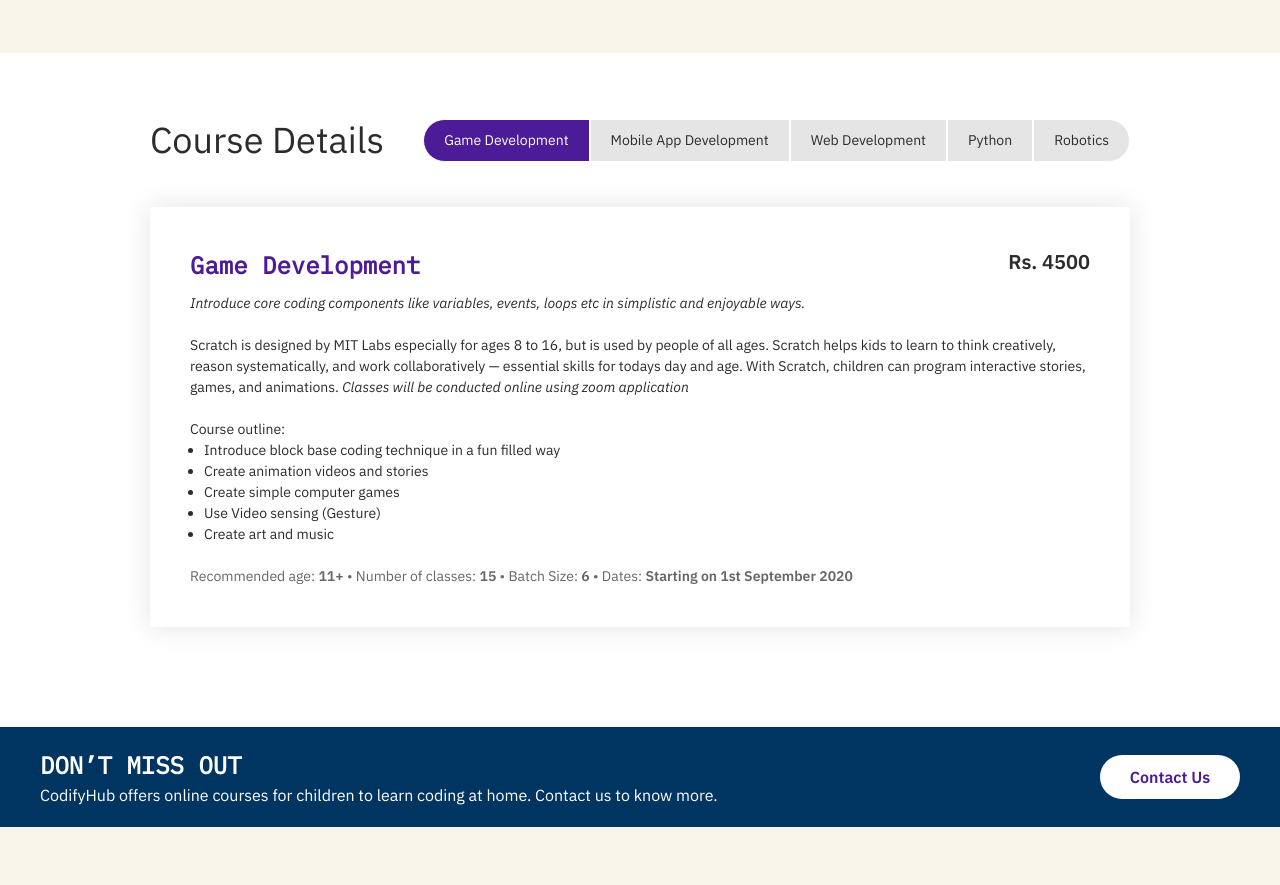
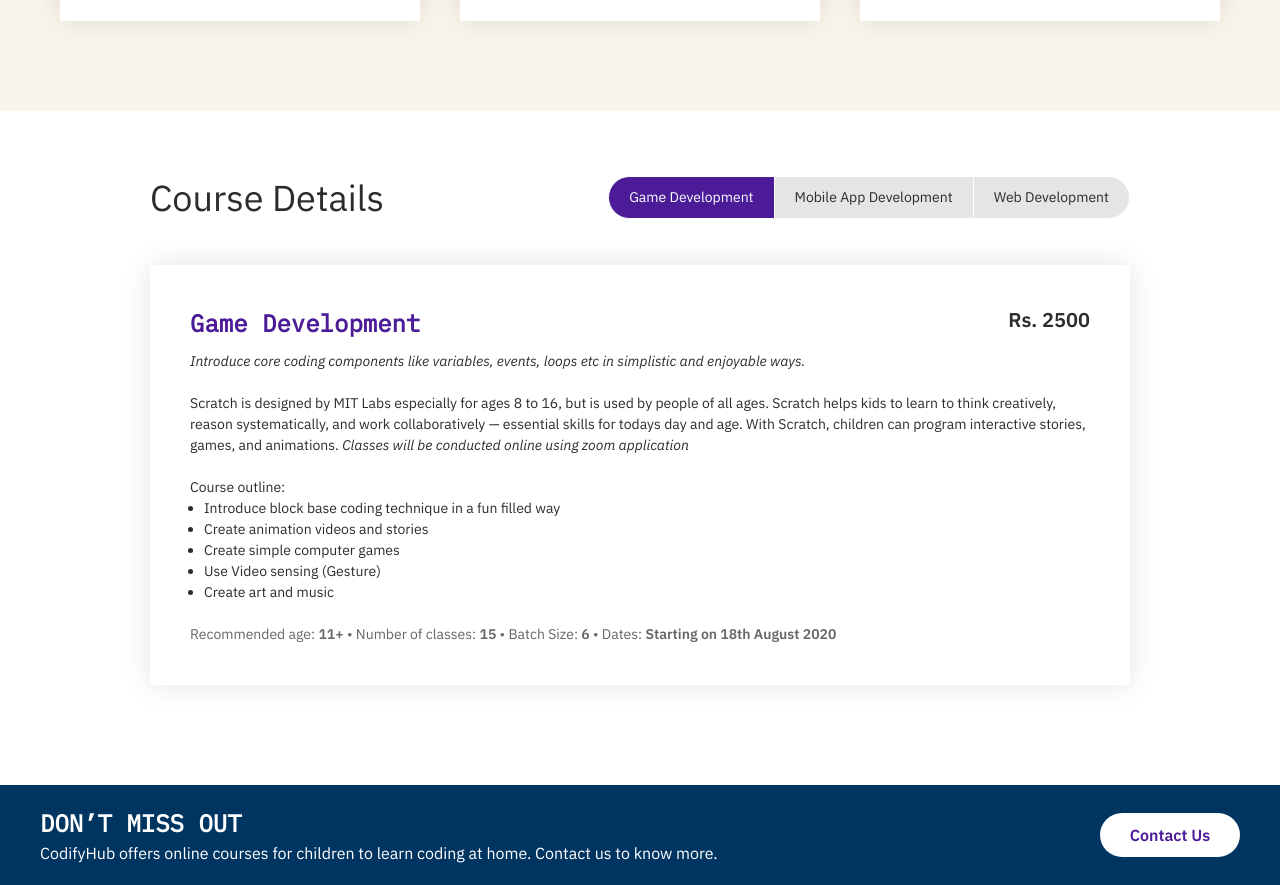
Before and after one commit to mustafasaifee42/CodifyHub, a React (Create React App) app: page / in a window 1280 px wide. Shown: the part 1084-1969 px from the top of the page. Before the commit the page ends 1911 px from the top, so only its background shows below. Built offline with nearby package versions, Linux system fonts and the light colour scheme.

Commit message:
Revert "Changes in course info, contact info and images"
This reverts commit 525fa440bc346ec7cb2398d20050663b22fc5240.

```diff
--- a/src/App.js
+++ b/src/App.js
@@ -81,7 +81,9 @@ function App() {
       <GlobalStyle />
       <Header>
         <Logo>CodifyHub</Logo>
-        <p>Phone/Whatsapp : +919686915788</p>
+        <a href="mailto:contact@codifyhub.com">
+          <Button>Contact Us</Button>
+        </a>
       </Header>
       <HeroBanner />
       <WhySection />
@@ -94,7 +96,7 @@ function App() {
           Contact us to know more.
         </div>
         <div>
-          <a href="mailto:info@codifyhub.com">
+          <a href="mailto:contact@codifyhub.com">
             <Button>Contact Us</Button>
           </a>
         </div>
--- a/src/Courses.js
+++ b/src/Courses.js
@@ -110,7 +110,7 @@ function App() {
             </NavButtons>
             <NavButtons
               selected={courseNo === 2 ? true : false}
-              borderWidth={"1px"}
+              borderWidth={"1px 0px 1px 0px"}
               borderRadius={"0 0 0 0"}
               onClick={() => {
                 setCourseNo(2);
@@ -121,32 +121,12 @@ function App() {
             <NavButtons
               selected={courseNo === 3 ? true : false}
               borderWidth={"1px"}
-              borderRadius={"0 0 0 0"}
+              borderRadius={"0 30px 30px 0"}
               onClick={() => {
                 setCourseNo(3);
               }}
             >
               Web Development
-            </NavButtons>
-            <NavButtons
-              selected={courseNo === 4 ? true : false}
-              borderWidth={"1px"}
-              borderRadius={"0 0 0 0"}
-              onClick={() => {
-                setCourseNo(4);
-              }}
-            >
-              Python
-            </NavButtons>
-            <NavButtons
-              selected={courseNo === 5 ? true : false}
-              borderWidth={"1px"}
-              borderRadius={"0 30px 30px 0"}
-              onClick={() => {
-                setCourseNo(5);
-              }}
-            >
-              Robotics
             </NavButtons>
           </NavButtonsContainer>
         </HeaderDiv>
@@ -154,7 +134,7 @@ function App() {
           <Container>
             <TitleDiv>
               <H1>Game Development</H1>
-              <PriceDiv>Rs. 4500</PriceDiv>
+              <PriceDiv>Rs. 2500</PriceDiv>
             </TitleDiv>
             <Italics>
               Introduce core coding components like variables, events, loops etc
@@ -183,14 +163,16 @@ function App() {
             <SubNote>
               Recommended age: <Bold>11+</Bold> • Number of classes:{" "}
               <Bold>15</Bold> • Batch Size: <Bold>6</Bold> • Dates:{" "}
-              <Bold>Starting on 1st September 2020</Bold>
+              <Bold>Starting on 18th August 2020</Bold>
             </SubNote>
           </Container>
         ) : courseNo === 2 ? (
           <Container>
             <TitleDiv>
               <H1>Mobile App Development</H1>
-              <PriceDiv>Rs. 5400</PriceDiv>
+              <PriceDiv>
+                <StrikeThrough>Rs. 5400</StrikeThrough> {"  "}Rs. 3000
+              </PriceDiv>
             </TitleDiv>
             <Italics>
               Perfect match for middle school students. Doesn’t require any
@@ -238,14 +220,16 @@ function App() {
             <SubNote>
               Recommended age: <Bold>13+</Bold> • Number of classes:{" "}
               <Bold>18</Bold> • Batch Size: <Bold>6</Bold> • Dates:{" "}
-              <Bold>Starting on 15th September 2020</Bold>
+              <Bold>Starting on 1st October 2020</Bold>
             </SubNote>
           </Container>
-        ) : courseNo === 3 ? (
+        ) : (
           <Container>
             <TitleDiv>
               <H1>Web Development</H1>
-              <PriceDiv>Rs. 5400</PriceDiv>
+              <PriceDiv>
+                <StrikeThrough>Rs. 5400</StrikeThrough> {"  "}Rs. 3000
+              </PriceDiv>
             </TitleDiv>
             Digitization has moved everything online. Today all major businesses
             are running online like amazon, flipkart, etc. Every website has a
@@ -275,15 +259,10 @@ function App() {
             <SubNote>
               Recommended age: <Bold>13+</Bold> • Number of classes:{" "}
               <Bold>18</Bold> • Batch Size: <Bold>6</Bold> • Dates:{" "}
-              <Bold>Starting on 15th September 2020</Bold>
+              <Bold>Starting on 1st October 2020</Bold>
             </SubNote>
           </Container>
-        )  : (
-          <Container>
-            <TitleDiv>
-              <H1>Launching soon</H1>
-            </TitleDiv>
-            </Container>)}
+        )}
       </Div>
     </>
   );
--- a/src/HeroBanner.js
+++ b/src/HeroBanner.js
@@ -1,7 +1,7 @@
 import React from "react";
 import styled from "styled-components";
 
-import HeroImage from "./Imgs/Lego.png";
+import HeroImage from "./Imgs/headerBg.svg";
 import Wave from "./Imgs/wave.svg";
 
 const Div = styled.div`
@@ -70,14 +70,14 @@ function App() {
               The fun way to learn programming block-based coding for kids and
               develop critical thinking skills! Ages 11+
             </H2>
-            <a href="mailto:info@codifyhub.com">
+            <a href="mailto:contact@codifyhub.com">
               <Button>Contact Us</Button>
             </a>
           </TextContainer>
           <HeroIMG src={HeroImage} alt="Background" />
         </Container>
       </Div>
-      <IMG src={Wave} alt="Wave bottom" width="1%" />
+      <IMG src={Wave} alt="Wave bottom" width="100%" />
     </>
   );
 }
```
Also changed, not shown: src/Imgs/Lego.png (deleted), src/Imgs/large.jpg (deleted).
